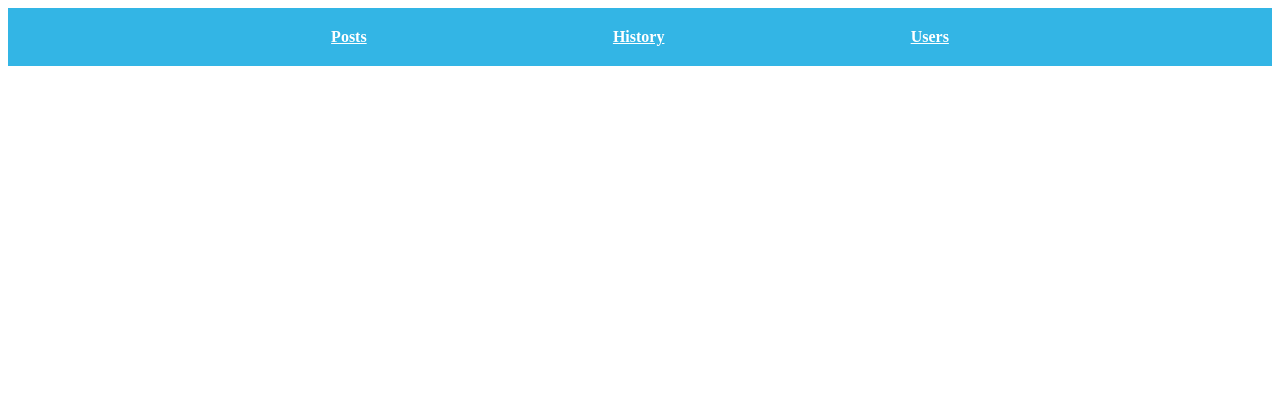
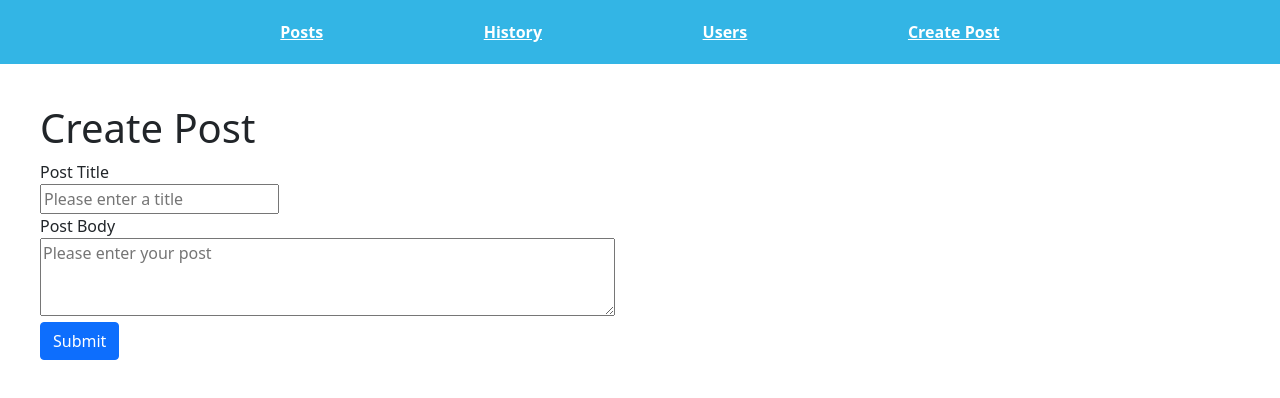
Before and after one commit to ahelmi365/post-reader, an Angular app: page /createPost in a window 1280 px wide. Before the commit this address led to /. Shown: the top 398 px of the page. Built offline with nearby package versions, Linux system fonts and the light colour scheme.

Commit message:
Added createPost Component

```diff
--- a/src/app/app-routing.module.ts
+++ b/src/app/app-routing.module.ts
@@ -5,11 +5,13 @@ import { RouterModule, Routes } from '@angular/router';
 import { PostsComponent } from './posts/posts.component';
 import { HistoryComponent } from './history/history.component';
 import { UsersComponent } from './users/users.component';
+import { CreatePostComponent } from './create-post/create-post.component';
 
 const routes: Routes = [
   {path:'', component:PostsComponent},
   {path:'history', component:HistoryComponent},
-  {path:'users', component:UsersComponent}
+  {path:'users', component:UsersComponent},
+  {path:'createPost', component:CreatePostComponent}
 ];
 
 @NgModule({
--- /dev/null
+++ b/src/app/create-post/create-post.component.html
@@ -0,0 +1,16 @@
+<!-- <p>create-post works!</p> -->
+
+<form action="" name="myForm" (ngSubmit)="submitForm()">
+    <h1>Create Post</h1>
+
+    <label for="postTitle">Post Title</label>
+    <br>
+    <input name="postTitle" type="text" id="postTitle" placeholder="Please enter a title" [(ngModel)]="title">
+    <br>
+
+    <label for="postBody">Post Body</label>
+    <br>
+    <textarea name="postBody" id="postBody" cols="60" rows="3" placeholder="Please enter your post" [(ngModel)]="body"></textarea>
+    <br>
+    <button type="submit" value="Submit" class="btn btn-primary">Submit</button>
+</form>
--- /dev/null
+++ b/src/app/create-post/create-post.component.ts
@@ -0,0 +1,34 @@
+import { Component, OnInit, Output , EventEmitter} from '@angular/core';
+
+@Component({
+  selector: 'app-create-post',
+  templateUrl: './create-post.component.html',
+  styleUrls: ['./create-post.component.css']
+})
+export class CreatePostComponent implements OnInit {
+  title:string="";
+  body:string="";
+
+  @Output() addPost:EventEmitter<any> = new EventEmitter();
+  constructor() {
+
+  }
+
+  ngOnInit(): void {
+  }
+
+  submitForm():void{
+
+    const post={
+      title:this.title,
+      body:this.body,
+      votes :1
+    }
+
+    this.addPost.emit(post);
+    this.title='';
+    this.body='';
+
+  }
+
+}
--- a/src/app/nav-bar/nav-bar.component.html
+++ b/src/app/nav-bar/nav-bar.component.html
@@ -4,4 +4,6 @@
     <a routerLink="/history">History</a>
     <br>
     <a routerLink="/users">Users</a>
+    <br>
+    <a routerLink="/createPost">Create Post</a>
 </div>
--- a/src/app/posts/posts.component.html
+++ b/src/app/posts/posts.component.html
@@ -25,10 +25,8 @@
 </ul> -->
 
 <!-- loading app-post-item -->
-
-<app-post-item
-  *ngFor="let pst of posts"
-  [post]="pst"
-  (hidePost)="hidePost($event)"
-  (liked) = "onLike($event)"
-></app-post-item>
+<app-create-post (addPost)="addPost($event)"></app-create-post>
+<br>
+<hr>
+<app-post-item *ngFor="let pst of posts" [post]="pst" (hidePost)="hidePost($event)" (liked)="onLike($event)">
+</app-post-item>
--- a/src/app/posts/posts.component.ts
+++ b/src/app/posts/posts.component.ts
@@ -35,6 +35,9 @@ export class PostsComponent implements OnInit {
 
   onLike(post:Post):void{
     window.alert(`I liked post #${post.id}`);
-
+  }
+  addPost(post:Post){
+    this.posts.unshift(post);
+    window.alert("Your post is added!");
   }
 }
--- a/src/styles.css
+++ b/src/styles.css
@@ -1 +1,2 @@
 /* You can add global styles to this file, and also import other style files */
+@import "~bootstrap/dist/css/bootstrap.min.css";
```
Also changed, not shown: src/app/app.module.ts (+6 -2 lines), src/app/create-post/create-post.component.css (added), 2 other files (tests, documents, lock files or other folders).
